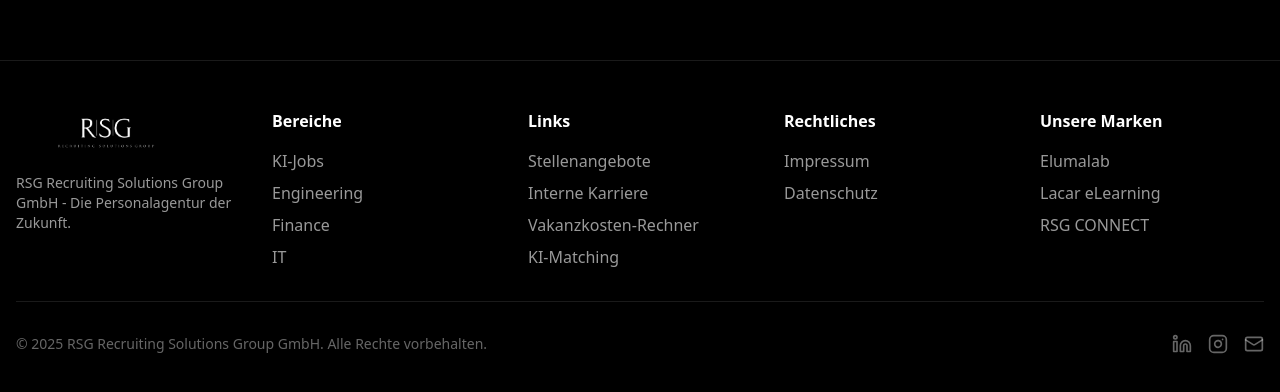
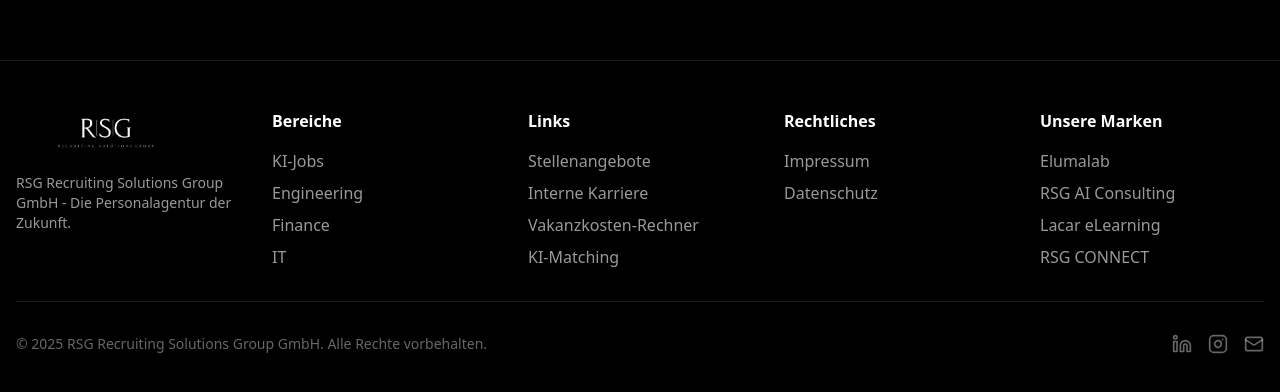
Before and after one commit to Ricdog87/RSG-Website-, a Next.js app: page / in a window 1280 px wide. Shown: the part 9101-9493 px from the top of the page. Built offline with nearby package versions, Linux system fonts and the light colour scheme.

Commit message:
feat: add "RSG AI Consulting" brand to footer
Add new brand to second position in footer list without link.

Co-authored-by: null <89727597+Ricdog87@users.noreply.github.com>

```diff
--- a/app/page.tsx
+++ b/app/page.tsx
@@ -885,24 +885,13 @@ export default function Home() {
                   </a>
                 </li>
                 <li>
-                  <a
-                    href="https://lacar-learn-ai-pro.lovable.app/"
-                    target="_blank"
-                    rel="noopener noreferrer"
-                    className="text-white/60 hover:text-cyan-400 transition-colors"
-                  >
-                    Lacar eLearning
-                  </a>
+                  <span className="text-white/60">RSG AI Consulting</span>
                 </li>
                 <li>
-                  <a
-                    href="https://lovable.dev/projects/3489c876-6946-4afd-9a70-d12984fe102e"
-                    target="_blank"
-                    rel="noopener noreferrer"
-                    className="text-white/60 hover:text-cyan-400 transition-colors"
-                  >
-                    RSG CONNECT
-                  </a>
+                  <span className="text-white/60">Lacar eLearning</span>
+                </li>
+                <li>
+                  <span className="text-white/60">RSG CONNECT</span>
                 </li>
               </ul>
             </div>
```
